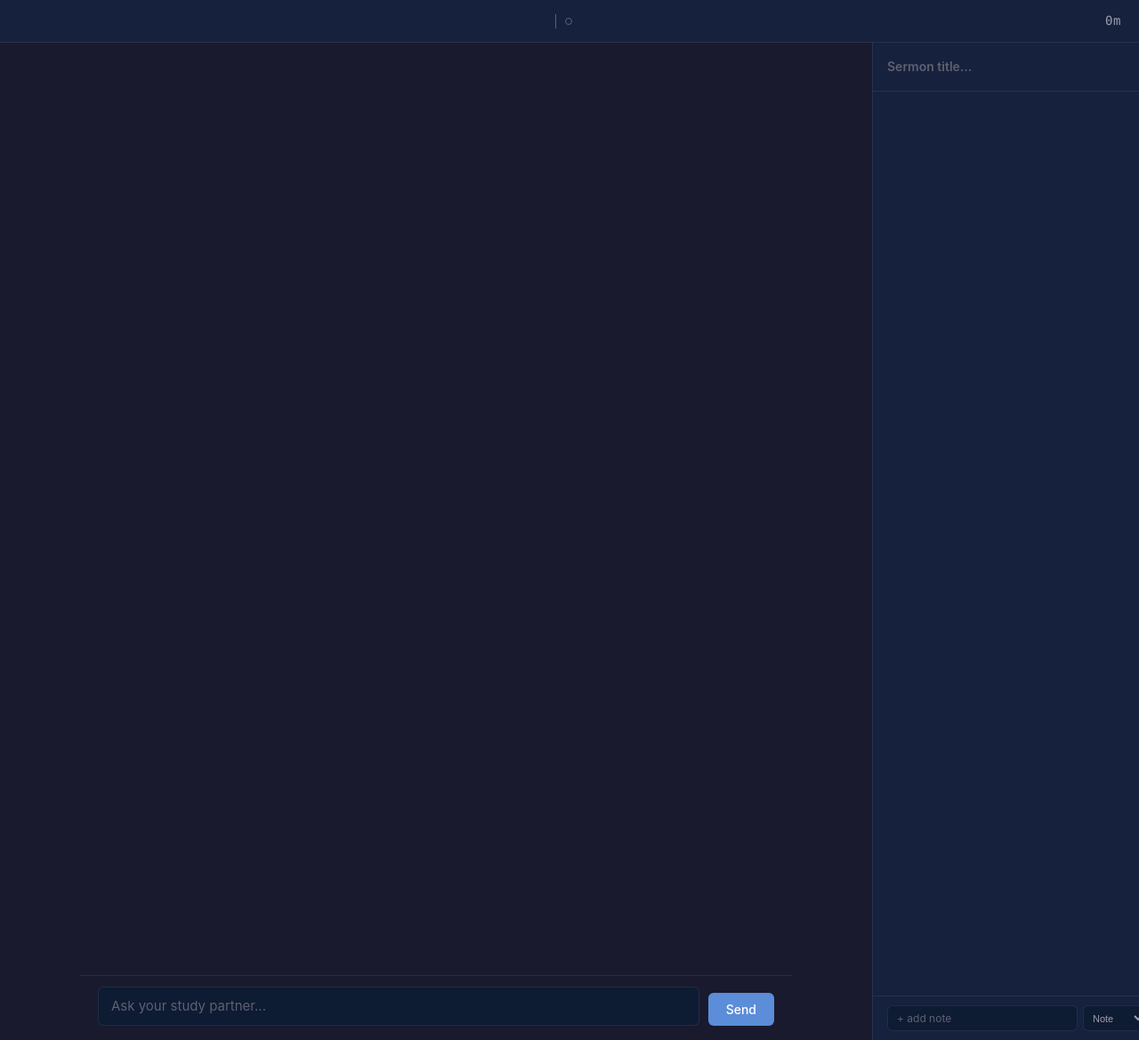
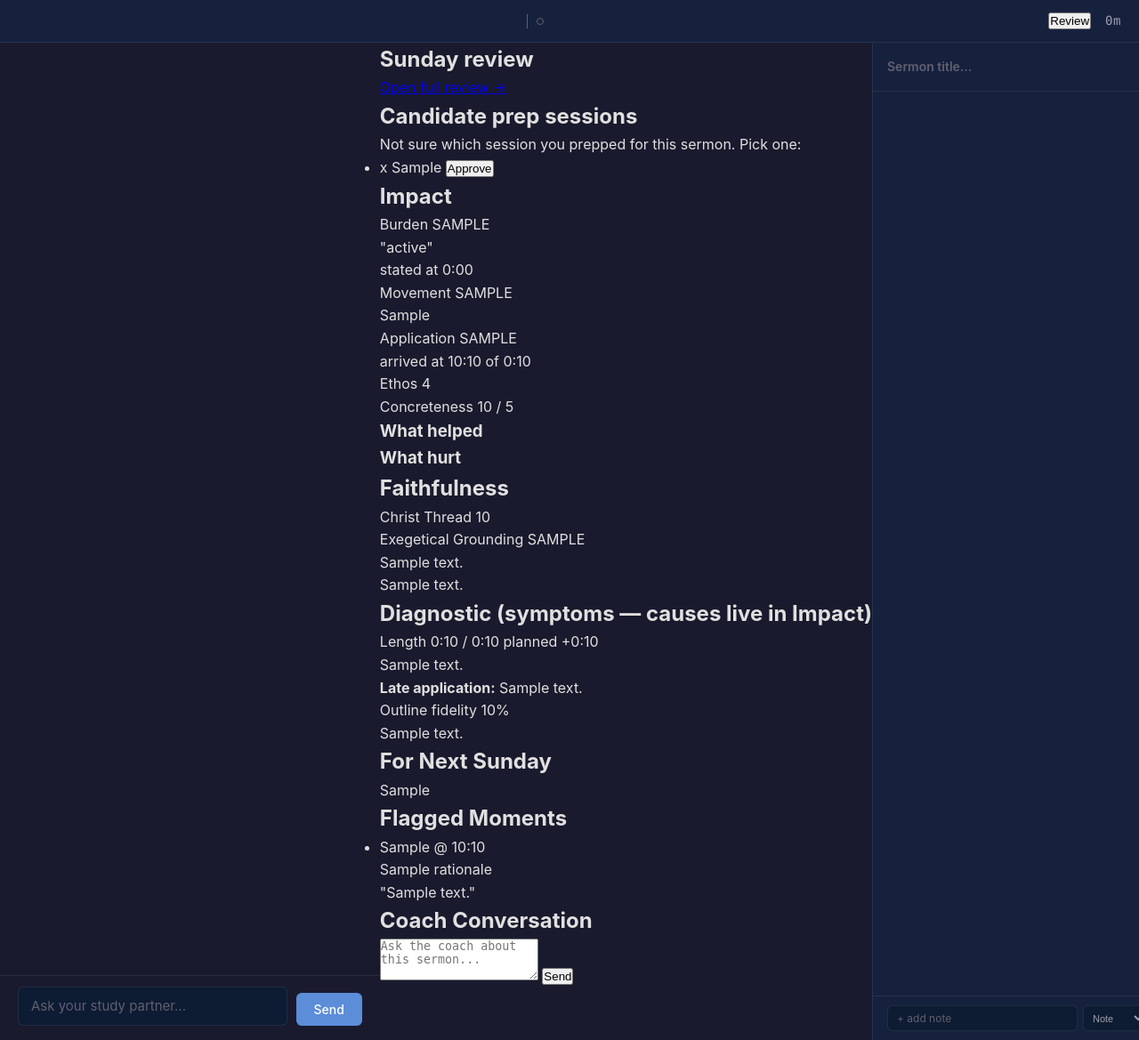
Before and after one commit to tendflock/visual-theology, a Flask app: template tools/workbench/templates/study_session.html in a window 1280 px wide. Shown: the whole page at 89% size. Run offline with Flask 3, Linux system fonts and the light colour scheme; the visitor is signed in with stand-in values (Sample User, id 1); tables that the repository leaves empty hold one stand-in row (values such as "Sample post"); the template is opened without the code that fills it: most values are stand-ins (such as "Sample title", 1, 10 or a date in 2020).

Commit message:
feat: Review tab inside study_session.html rendering linked sermon + candidates

```diff
--- a/tools/workbench/app.py
+++ b/tools/workbench/app.py
@@ -987,6 +987,39 @@ def study_session_view(session_id):
     session = companion_db.get_session(session_id)
     if not session:
         return redirect(url_for("study_index"))
+
+    # Sermon-coach integration: is there a linked sermon for this session?
+    linked_sermon = None
+    review = None
+    candidates = []
+    conn = companion_db._conn()
+    try:
+        link_row = conn.execute("""
+            SELECT s.*
+            FROM sermons s
+            JOIN sermon_links sl ON sl.sermon_id = s.id
+            WHERE sl.session_id = ? AND sl.link_status = 'active'
+            LIMIT 1
+        """, (session_id,)).fetchone()
+        if link_row:
+            linked_sermon = dict(link_row)
+            r = conn.execute(
+                "SELECT * FROM sermon_reviews WHERE sermon_id = ?",
+                (linked_sermon['id'],)
+            ).fetchone()
+            review = dict(r) if r else None
+        candidate_rows = conn.execute("""
+            SELECT sl.id, sl.sermon_id, sl.match_reason, s.title, s.bible_text_raw
+            FROM sermon_links sl
+            JOIN sermons s ON s.id = sl.sermon_id
+            WHERE sl.link_status = 'candidate'
+              AND s.id IN (
+                  SELECT sl2.sermon_id FROM sermon_links sl2 WHERE sl2.session_id = ?
+              )
+        """, (session_id,)).fetchall()
+        candidates = [dict(c) for c in candidate_rows]
+    finally:
+        conn.close()
 
     phase = session.get("current_phase", "prayer")
     card_phase_keys = [p["key"] for p in CARD_PHASES]
@@ -1018,7 +1051,10 @@ def study_session_view(session_id):
                                annotations=annotations,
                                notepad=notepad,
                                messages=[],
-                               outline=companion_db.get_outline_tree(session_id))
+                               outline=companion_db.get_outline_tree(session_id),
+                               linked_sermon=linked_sermon,
+                               review=review,
+                               candidates=candidates)
     else:
         # Conversation mode (phase 6+)
         messages = companion_db.get_messages(session_id, limit=200)
@@ -1032,7 +1068,10 @@ def study_session_view(session_id):
                                annotations=[],
                                notepad="",
                                messages=messages,
-                               outline=companion_db.get_outline_tree(session_id))
+                               outline=companion_db.get_outline_tree(session_id),
+                               linked_sermon=linked_sermon,
+                               review=review,
+                               candidates=candidates)
 
 
 @app.route("/study/session/<int:session_id>/discuss", methods=["POST"])
--- /dev/null
+++ b/tools/workbench/templates/partials/sermon_review_tab.html
@@ -0,0 +1,30 @@
+{% if linked_sermon %}
+<div id="review-tab" class="study-tab">
+  <header class="review-header">
+    <h2>Sunday review</h2>
+    <a href="/sermons/{{ linked_sermon.id }}">Open full review &rarr;</a>
+  </header>
+
+  {% if candidates %}
+    {% include 'partials/sermon_candidates_list.html' %}
+  {% endif %}
+
+  {% set sermon = linked_sermon %}
+  {% if review %}
+    {% include 'partials/sermon_impact_card.html' %}
+    {% include 'partials/sermon_faithfulness_card.html' %}
+    {% include 'partials/sermon_diagnostic_card.html' %}
+    {% include 'partials/sermon_prescription_card.html' %}
+    {% include 'partials/sermon_flag_list.html' %}
+  {% else %}
+    <div class="state-message">Review not ready yet ({{ linked_sermon.sync_status }}).</div>
+  {% endif %}
+
+  {% include 'partials/sermon_coach_chat.html' %}
+</div>
+{% elif candidates %}
+<div id="review-tab" class="study-tab">
+  {% set sermon = None %}
+  {% include 'partials/sermon_candidates_list.html' %}
+</div>
+{% endif %}
--- a/tools/workbench/templates/study_session.html
+++ b/tools/workbench/templates/study_session.html
@@ -18,6 +18,9 @@
                 <span class="phase-divider"></span>
                 <span class="phase-dot {% if mode == 'conversation' %}current{% else %}future{% endif %}"></span>
             </div>
+            {% if linked_sermon or candidates %}
+            <button type="button" class="tab-button" data-tab="review" onclick="document.getElementById('review-tab').scrollIntoView({behavior:'smooth'})">Review{% if linked_sermon and linked_sermon.ui_last_seen_version < linked_sermon.source_version %}<span class="tab-badge">&bull;</span>{% endif %}</button>
+            {% endif %}
             <span id="session-clock" onclick="studyClock.toggle()" title="Click to pause/resume">0m</span>
         </div>
 
@@ -43,6 +46,10 @@
                     <button id="btn-study-send">Send</button>
                 </div>
             </div>
+            {% endif %}
+
+            {% if linked_sermon or candidates %}
+            {% include 'partials/sermon_review_tab.html' %}
             {% endif %}
 
             <div id="outline-sidebar">
```
Also changed, not shown: tools/workbench/tests/test_review_tab_integration.py (added, +75 -0 lines).
